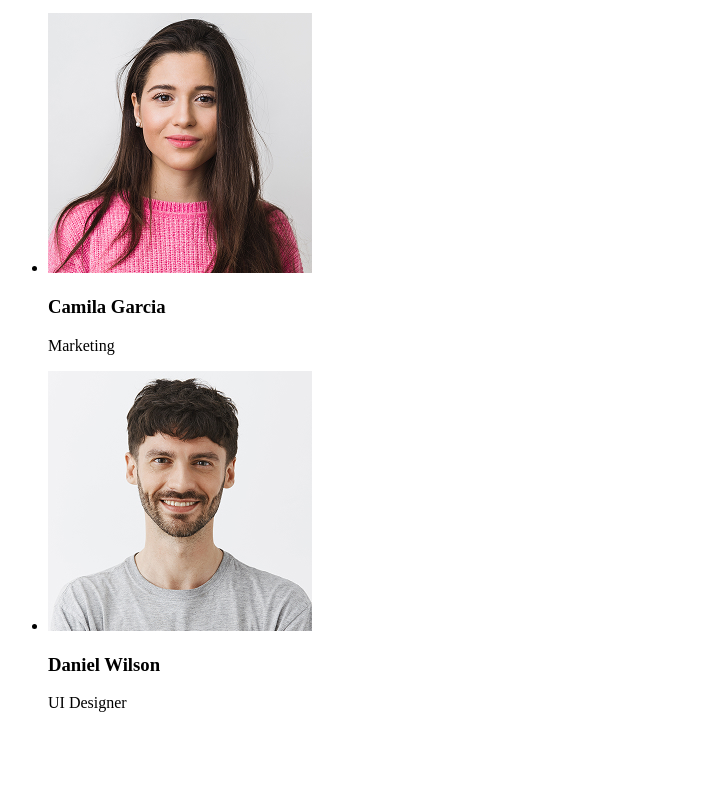
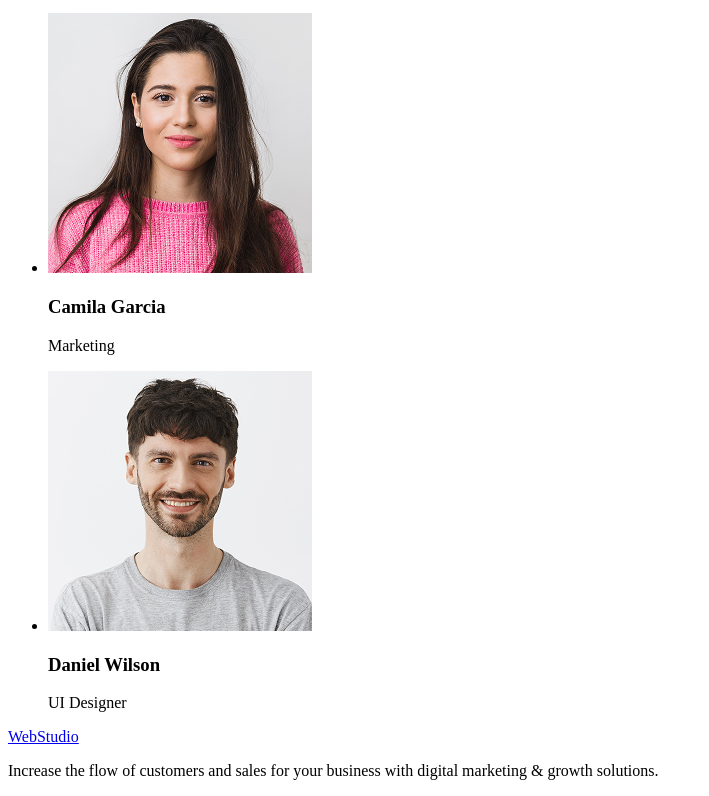
Before and after one commit to Rost1k3/goit-markup-hw-02, a plain HTML site: page goit-markup-hw-02/index.html in a window 1280 px wide. Shown: the part 1362-2158 px from the top of the page, without its empty margins (0-709 px from the left). Before the commit the page ends 2090 px from the top, so only its background shows below. Drawn offline with Linux system fonts and the light colour scheme.

Commit message:
ффіфіфі

```diff
--- a/goit-markup-hw-02/index.html
+++ b/goit-markup-hw-02/index.html
@@ -105,3 +105,17 @@
             />
             <h3>Daniel Wilson</h3>
             <p>UI Designer</p>
+          </li>
+        </ul>
+      </section>
+    </main>
+
+    <footer>
+      <a href="/" class="logo">WebStudio</a>
+      <p>
+        Increase the flow of customers and sales for your business with digital
+        marketing & growth solutions.
+      </p>
+    </footer>
+  </body>
+</html>
```
